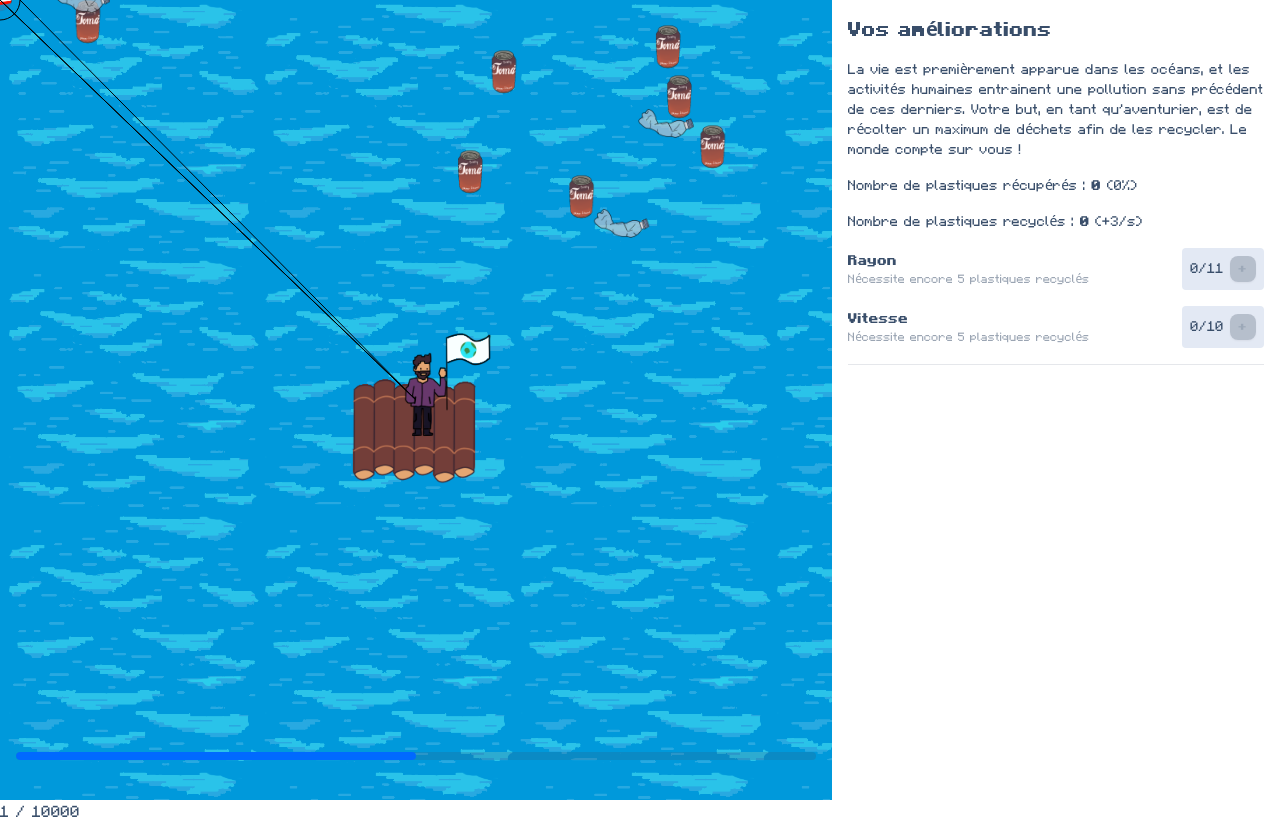
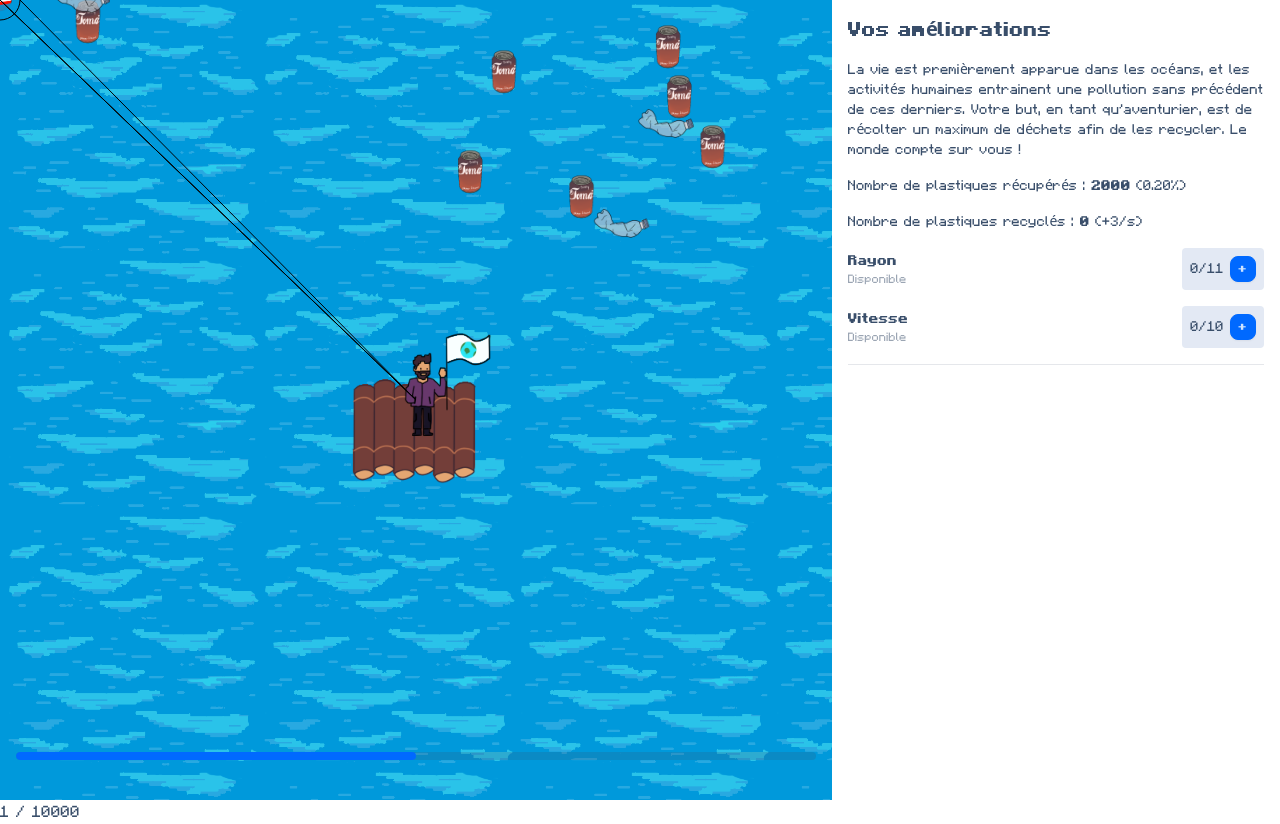
Before and after one commit to Yoshiip/ndi, a SvelteKit app: page / in a window 1280 px wide. Both pictures are taken after a click on the button "Jouer maintenant". Built offline with nearby package versions, Linux system fonts and the light colour scheme.

Commit message:
set maximum of plastics at 1 million

```diff
--- a/src/components/GameSide.svelte
+++ b/src/components/GameSide.svelte
@@ -1,5 +1,5 @@
 <script lang="ts">
-  import { game } from "$lib/game.svelte";
+  import { game, MAX_PLASTIC } from "$lib/game.svelte";
   import Upgrade from "./Upgrade.svelte";
 </script>
 
@@ -11,7 +11,7 @@
     qu'aventurier, est de récolter un maximum de déchets afin de les recycler.
     Le monde compte sur vous !
   </p>
-  <p>Nombre de plastiques récupérés : <b>{game.rawPlastics}</b> (0%)</p>
+  <p>Nombre de plastiques récupérés : <b>{game.rawPlastics}</b> ({(game.rawPlastics / MAX_PLASTIC * 100).toFixed(2)}%)</p>
   <p>Nombre de plastiques recyclés : <b>{game.recycledPlastics}</b> (+3/s)</p>
 
   <Upgrade title="Rayon" upgradeName="radius" />
--- a/src/lib/game.svelte.ts
+++ b/src/lib/game.svelte.ts
@@ -1,13 +1,15 @@
 import { calculateUpgradePrice } from "./utils";
 
 type Scene = "menu" | "game" | "end";
+
+export const MAX_PLASTIC = 1_000_000;
 
 export type Upgrade = "speed" | "radius";
 
 export const game = $state({
   currentScene: "menu" as Scene,
   recycledPlastics: 0,
-  rawPlastics: 0,
+  rawPlastics: 2000,
   levels: {
     speed: 0,
     radius: 0,
```
